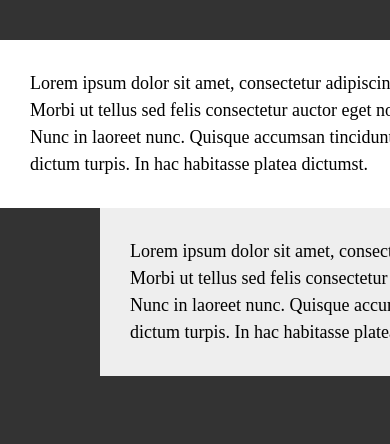
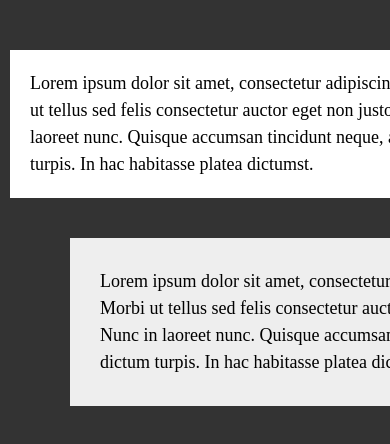
Before and after one commit to benzed3/StudentMedia_02-18, a plain HTML site: page index.html in a window 390 px wide. Shown: the top 444 px of the page. Drawn offline with Linux system fonts and the light colour scheme.

Commit message:
adding media queries

```diff
--- a/style.css
+++ b/style.css
@@ -70,5 +70,26 @@ body {
     width: 600px;
   }
 
+  #main-content {
+    padding: 20px;
+    margin: 10px;
+  }
+
+  #sidebar {
+    padding: 30px;
+    margin: 30px;
+  }
 
 }
+
+@media screen and (max-width: 320px) {
+
+  #main-content {
+    background: blue;
+  }
+
+  #sidebar {
+    background: red;
+  }
+
+}
```
